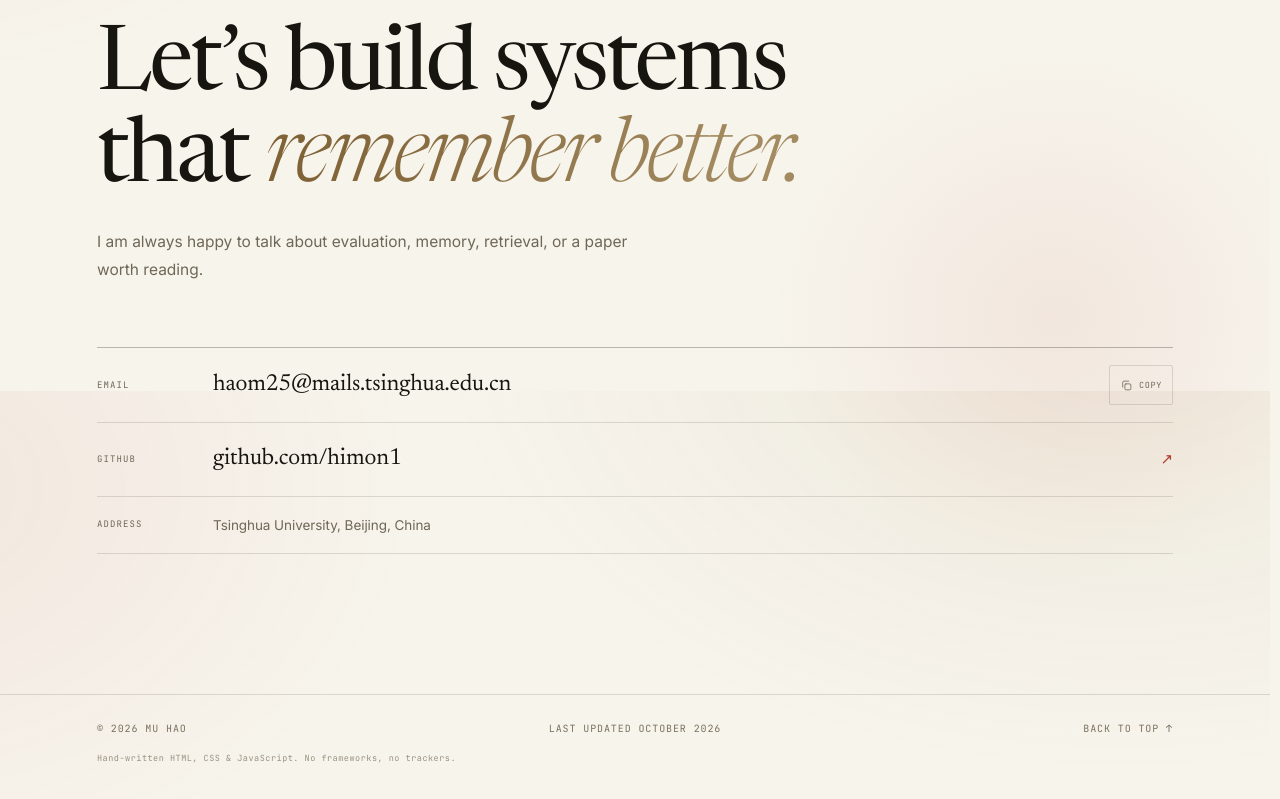
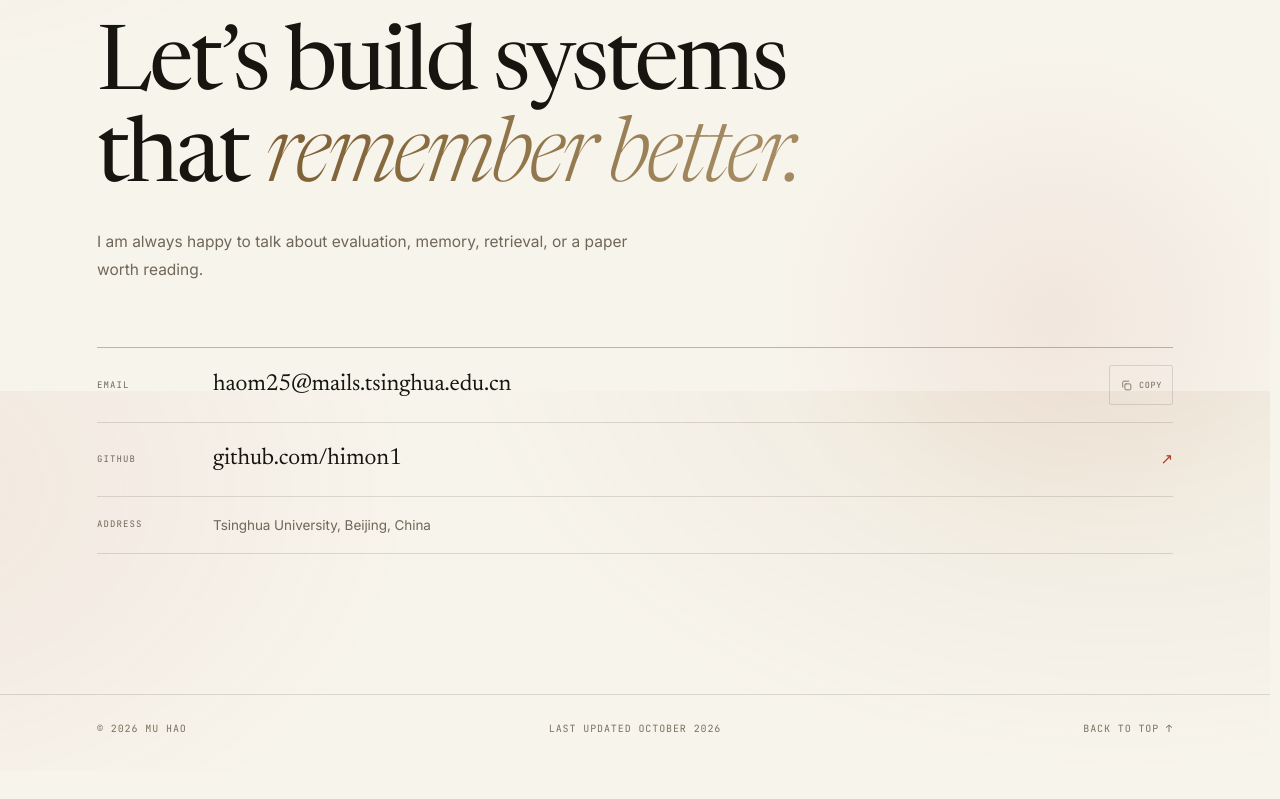
Before and after one commit to himon1/himon1.github.io, a plain HTML site: page index.html in a window 1280 px wide. Shown: the part 5209-6008 px from the top of the page. After the commit the page ends 5980 px from the top, so only its background shows below. Drawn offline with Linux system fonts and the light colour scheme.

Commit message:
Remove implementation note from site footer

```diff
--- a/index.html
+++ b/index.html
@@ -551,10 +551,6 @@
       <span class="mono footer-mid"><span data-lang="en">Last updated October 2026</span><span data-lang="zh">更新于 2026 年 10 月</span></span>
       <a class="mono back-top" href="#top"><span data-lang="en">Back to top</span><span data-lang="zh">回到顶部</span> ↑</a>
     </div>
-    <div class="wrap footer-note">
-      <span data-lang="en">Hand-written HTML, CSS &amp; JavaScript. No frameworks, no trackers.</span>
-      <span data-lang="zh">手写 HTML / CSS / JavaScript。无框架，无追踪。</span>
-    </div>
   </footer>
 
   <div class="toast" id="toast" role="status" aria-live="polite">
```
